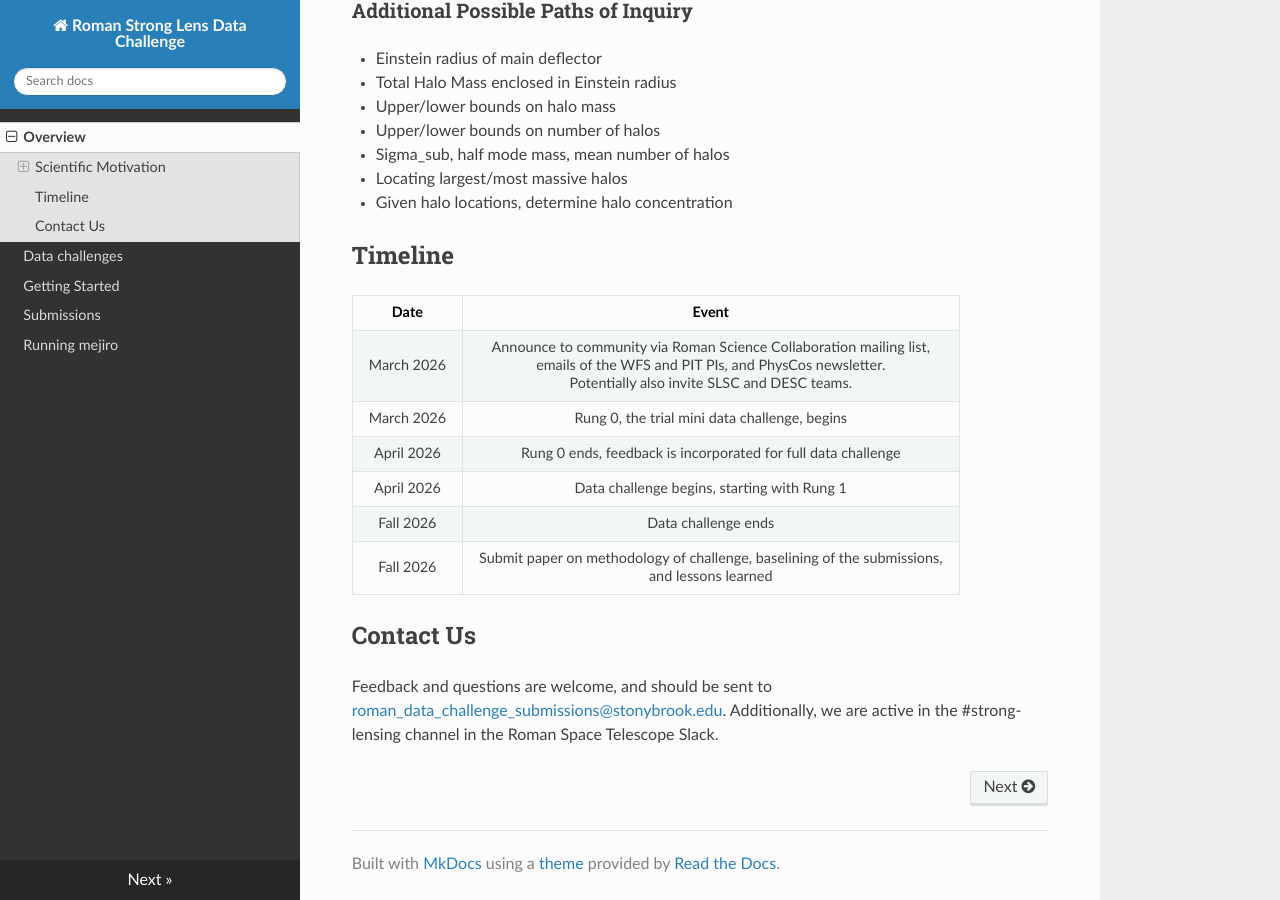
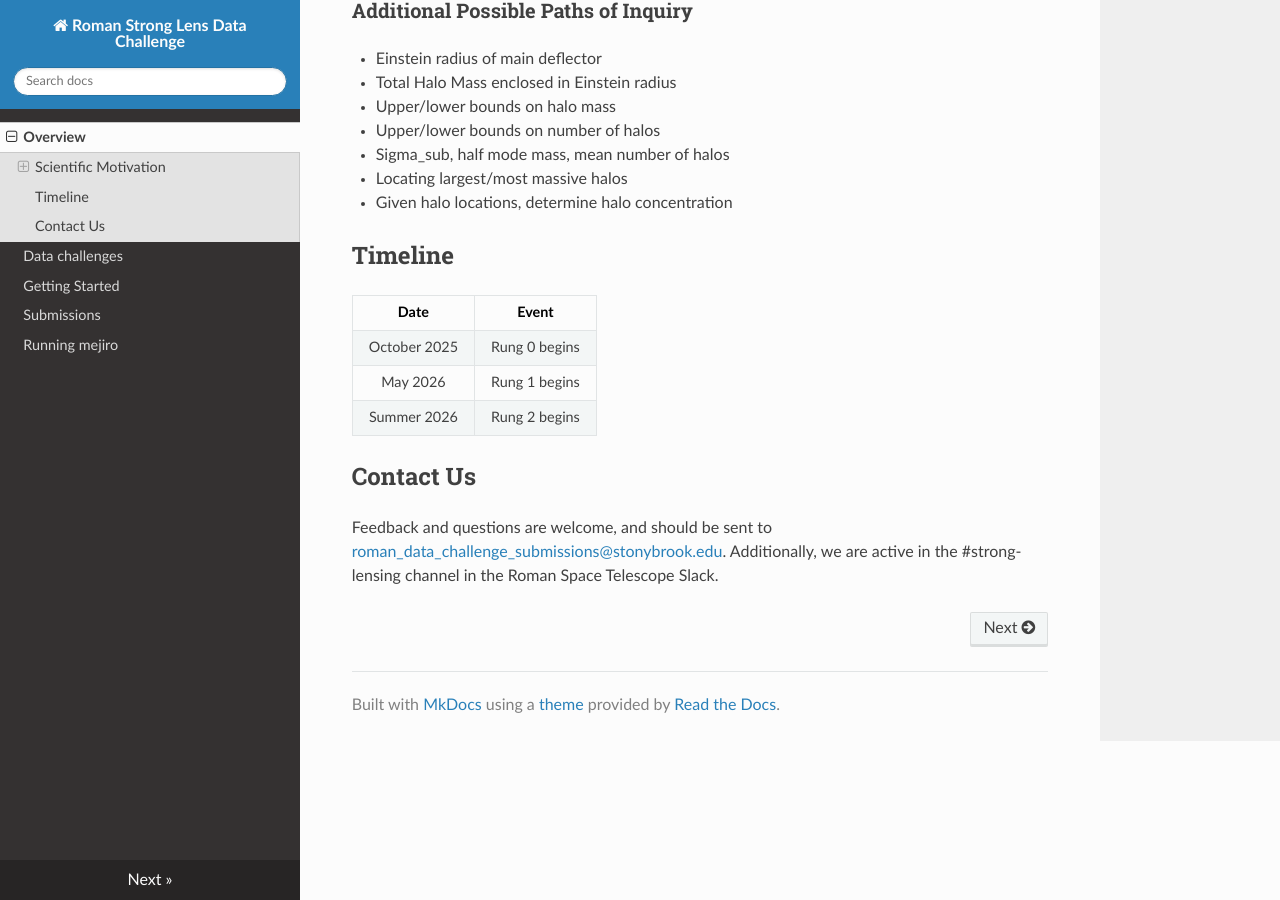
Before and after one commit to ahuang314/Roman_Data_Challenge, an MkDocs documentation site: the page built from docs/index.md, in a window 1280 px wide and 900 px high, scrolled down 1040 px. Built offline with MkDocs 1.6.1, drawn with Linux system fonts in a browser that asks for light colours; nearby versions of some CDN libraries.

Commit message:
update timeline

```diff
--- a/docs/index.md
+++ b/docs/index.md
@@ -32,12 +32,11 @@ Although Cold Dark Matter (CDM) is a widely successful model for predicting the
 
 | Date | Event |
 |:----:|:-----:|
-| March 2026 | Announce to community via Roman Science Collaboration mailing list,<br>emails of the WFS and PIT PIs, and PhysCos newsletter. <br> Potentially also invite SLSC and DESC teams. |
-| March 2026 | Rung 0, the trial mini data challenge, begins |
-| April 2026 | Rung 0 ends, feedback is incorporated for full data challenge |
-| April 2026 | Data challenge begins, starting with Rung 1 |
-| Fall 2026 | Data challenge ends |
-| Fall 2026 | Submit paper on methodology of challenge, baselining of the submissions, <br>and lessons learned |
+| October 2025 | Rung 0 begins |
+| May 2026 | Rung 1 begins |
+| Summer 2026 | Rung 2 begins |
+<!-- | Fall 2026 | Data challenge ends |
+| Fall 2026 | Submit paper on methodology of challenge, baselining of the submissions, <br>and lessons learned | -->
 
 ## Contact Us
 
```
